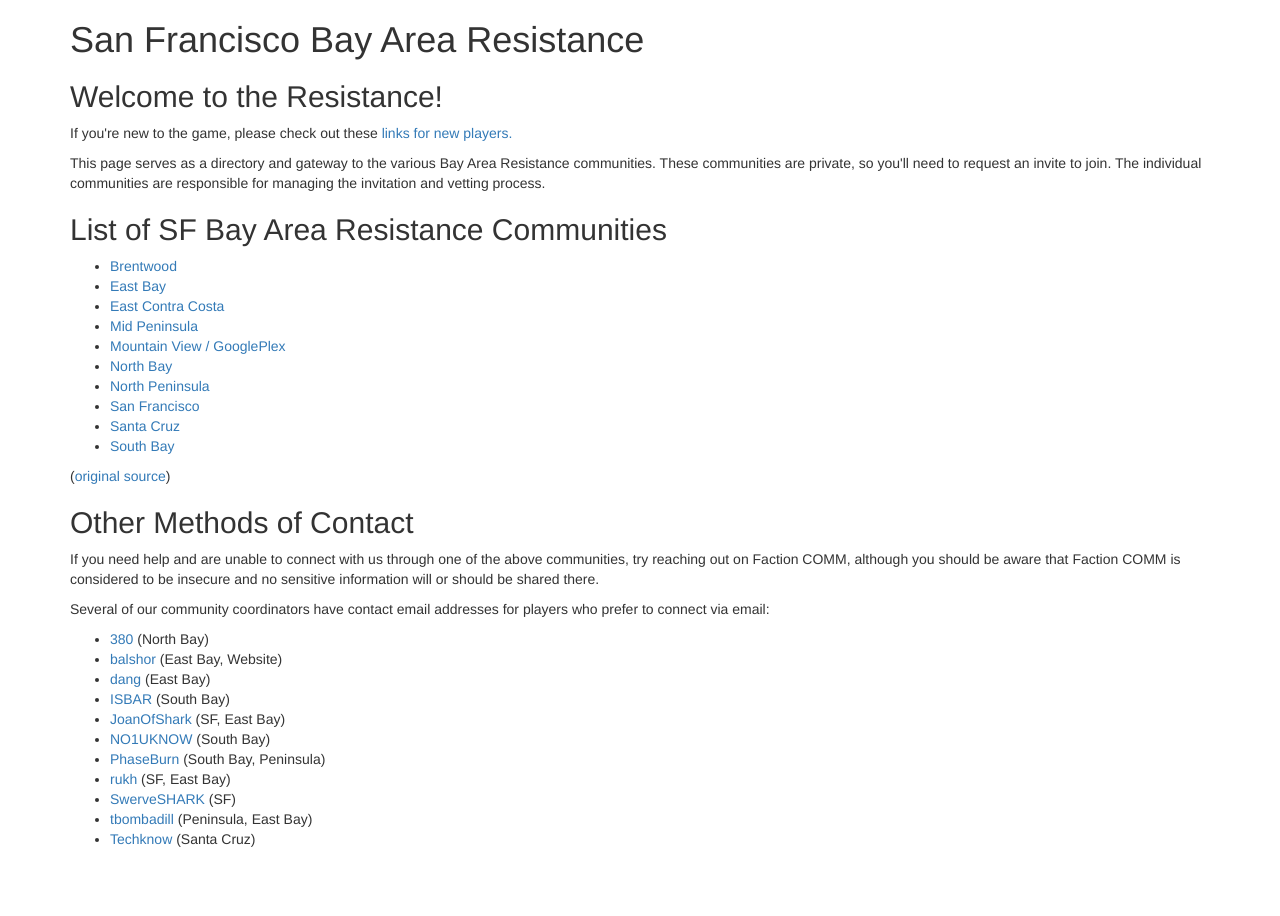
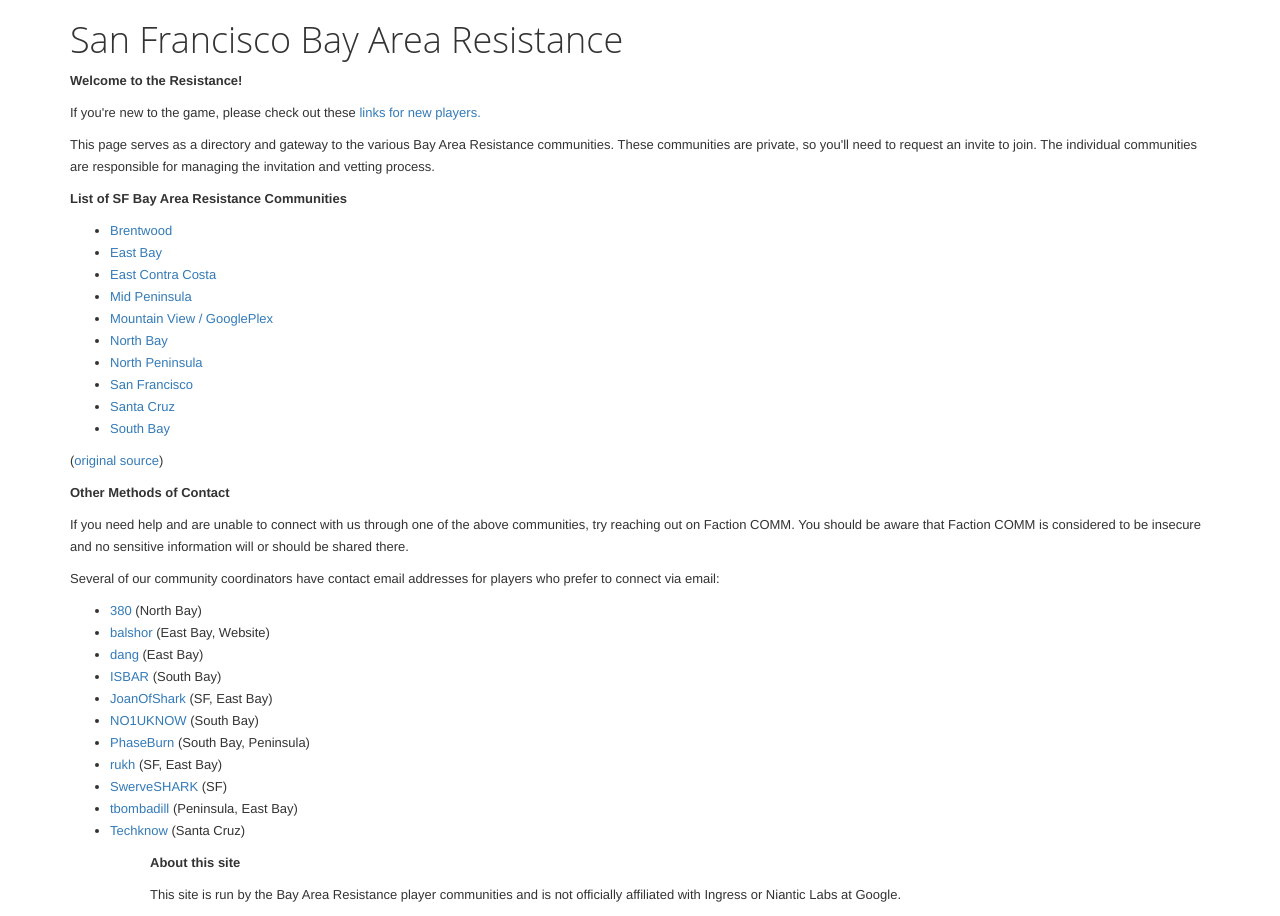
Before and after one commit to balshor/sfbay.resists.org, a Jekyll site: the page built from index-new.html, in a window 1280 px wide. Built offline with Jekyll 4.4.1, drawn with Linux system fonts in a browser that asks for light colours; nearby versions of some CDN libraries.

Commit message:
CSS update, some tweaks to wording.  Add about section on main page.

```diff
--- a/_layouts/default.html
+++ b/_layouts/default.html
@@ -7,6 +7,7 @@
 
   <link rel="stylesheet" href="//netdna.bootstrapcdn.com/bootstrap/3.0.2/css/bootstrap.min.css">
   <link rel="stylesheet" href="//netdna.bootstrapcdn.com/bootstrap/3.0.2/css/bootstrap-theme.min.css">
+  <link rel="stylesheet" href="/css/sfbay.css">
 </head>
 <body>
 {{ content }}
--- /dev/null
+++ b/css/sfbay.css
@@ -0,0 +1,21 @@
+h1 {
+  font-family: 'open sans', sans-serif;
+  font-size: 36px;
+  font-style: normal;
+  font-variant: normal;
+  font-weight: 300;
+}
+
+h4 {
+  font-size: 13px;
+  font-style: normal;
+  font-variant: normal;
+  font-weight: bold;
+  height: 22px;
+  line-height: 22px;
+}
+
+body {
+  font: 400 13px/22px "Helvetica Neue","HelveticaNeue",Helvetica,sans-serif;
+  line-height: 22px;
+}
--- a/index-new.html
+++ b/index-new.html
@@ -1,12 +1,12 @@
 ---
 layout: default
-title: SF Bay Area Resistance
+title: San Francisco Bay Area Resistance
 ---
 <div class="container">
   <h1>San Francisco Bay Area Resistance</h1>
-  <h2>
+  <h4>
     Welcome to the Resistance!
-  </h2>
+  </h4>
   <p>
     If you're new to the game, please check out these <a href="/help/">links for new players.</a>
   </p>
@@ -16,17 +16,17 @@
     are responsible for managing the invitation and vetting process.
   </p>
 
-  <h2>List of SF Bay Area Resistance Communities</h2>
+  <h4>List of SF Bay Area Resistance Communities</h4>
   <ul>{% for community in site.data.communities %}
     <li><a href="{{ community.url }}">{{ community.name }}</a></li>{% endfor %}
   </ul>
   <p>(<a href="https://plus.google.com/113622914447638190429/posts/3qFBbLSfhnP">original source</a>)</p>
 
-  <h2>Other Methods of Contact</h2>
+  <h4>Other Methods of Contact</h4>
   <p>
     If you need help and are unable to connect with us through one of the above communities, try reaching
-    out on Faction COMM, although you should be aware that Faction COMM is considered to be insecure and
-    no sensitive information will or should be shared there.
+    out on Faction COMM.  You should be aware that Faction COMM is considered to be insecure and no sensitive
+    information will or should be shared there.
   </p>
   <p>
     Several of our community coordinators have contact email addresses for players who prefer to connect
@@ -35,4 +35,10 @@
       <li><a href="mailto:{{ contact.email }}">{{ contact.agent }}</a> ({{ contact.area }})</li>{% endfor %}
     <ul>
   </p>
+
+  <h4>About this site</h4>
+  <p>
+    This site is run by the Bay Area Resistance player communities and is not officially affiliated  with
+    Ingress or Niantic Labs at Google.
+  </p>
 </div>
```
Also changed, not shown: index.html (+11 -5 lines).
